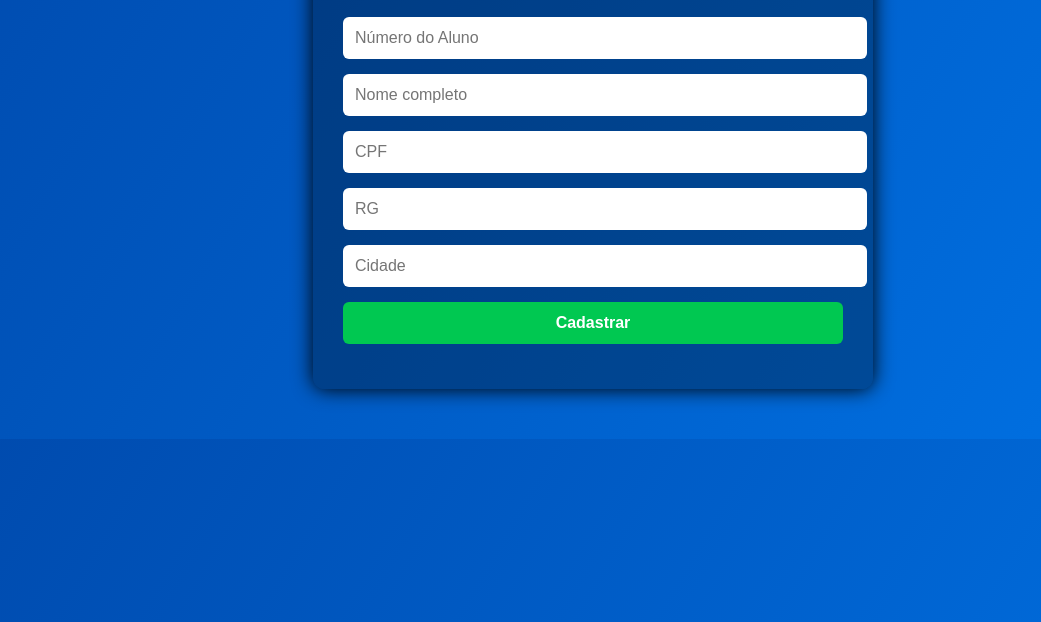
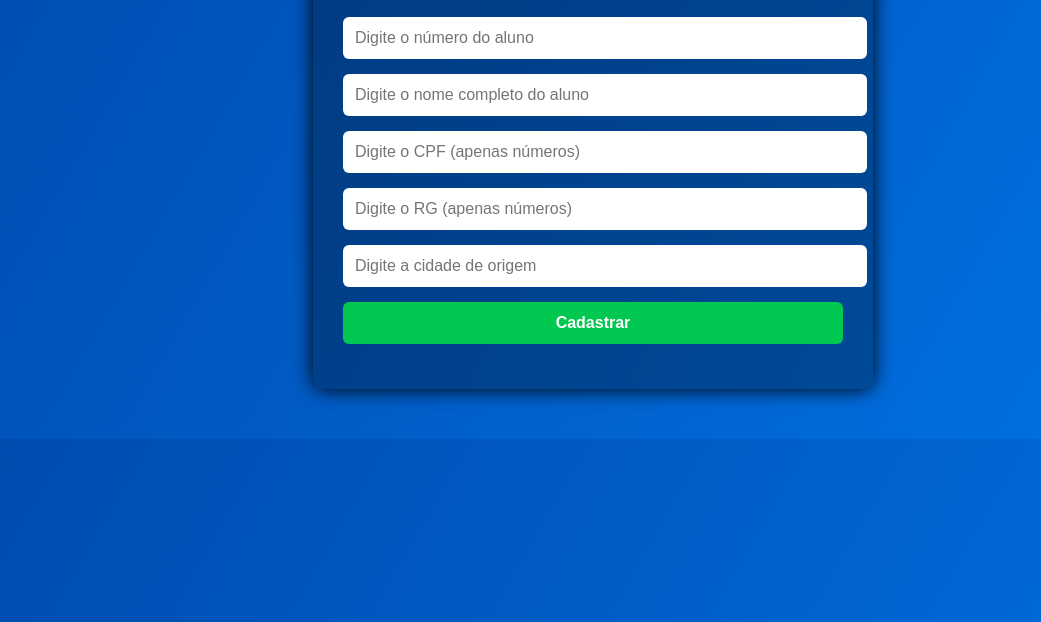
Before and after one commit to robsonmgomes/sistema-pmba, a website: page public/index.html in a window 1280 px wide. Shown: the part 178-800 px from the top of the page, without its empty margins (47-1088 px from the left). Drawn offline with Linux system fonts and the light colour scheme.

Commit message:
Update index.html

```diff
--- a/public/index.html
+++ b/public/index.html
@@ -11,11 +11,11 @@
   <div class="container">
     <h1>Cadastro de Alunos - CFSD PMBA</h1>
     <form action="/cadastrar" method="POST">
-      <input type="text" name="numero_aluno" placeholder="Número do Aluno" required>
-      <input type="text" name="nome" placeholder="Nome completo" required>
-      <input type="text" name="cpf" placeholder="CPF" required>
-      <input type="text" name="rg" placeholder="RG" required>
-      <input type="text" name="cidade" placeholder="Cidade" required>
+      <input type="text" name="numero_aluno" placeholder="Digite o número do aluno" required>
+      <input type="text" name="nome" placeholder="Digite o nome completo do aluno" required>
+      <input type="text" name="cpf" placeholder="Digite o CPF (apenas números)" required>
+      <input type="text" name="rg" placeholder="Digite o RG (apenas números)" required>
+      <input type="text" name="cidade" placeholder="Digite a cidade de origem" required>
       <button type="submit">Cadastrar</button>
     </form>
   </div>
```
